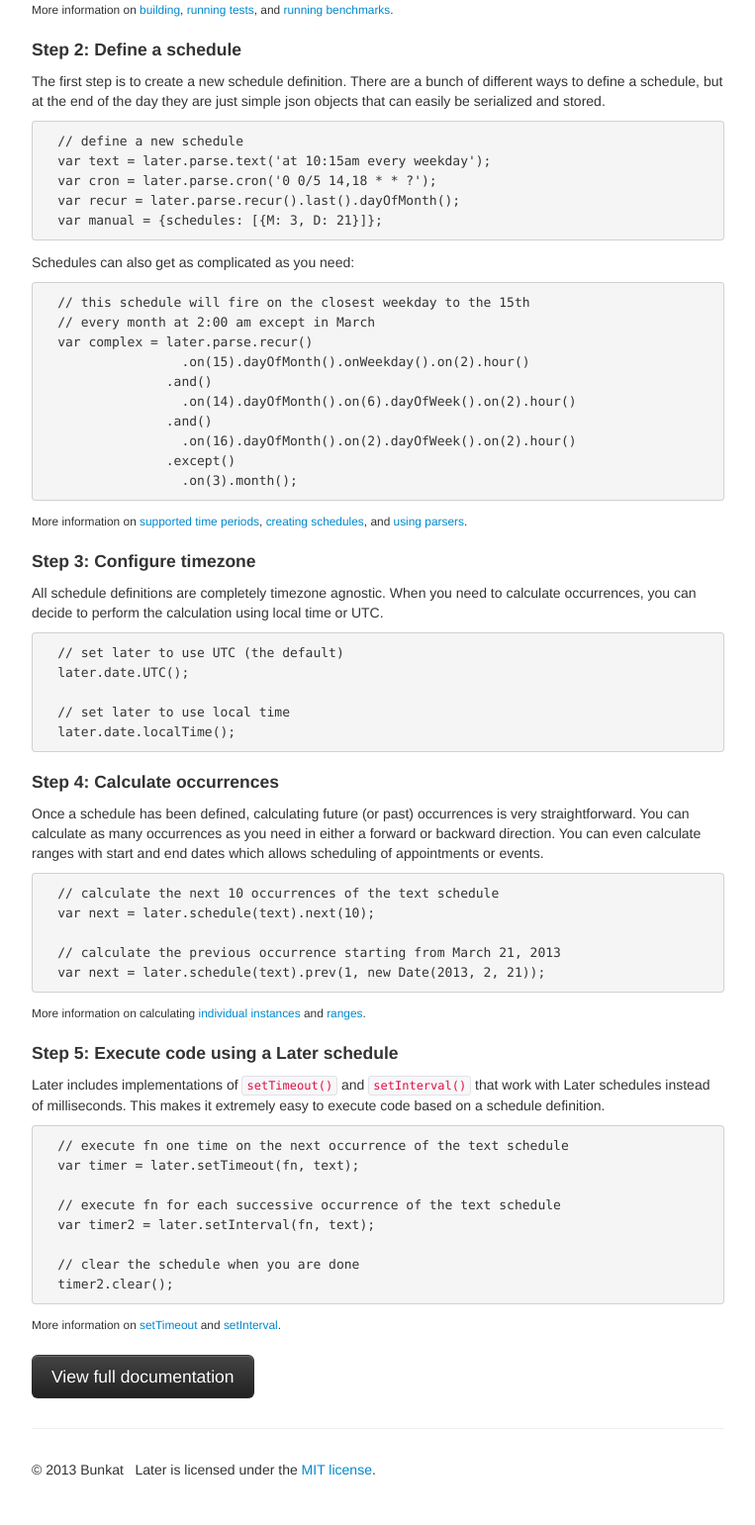
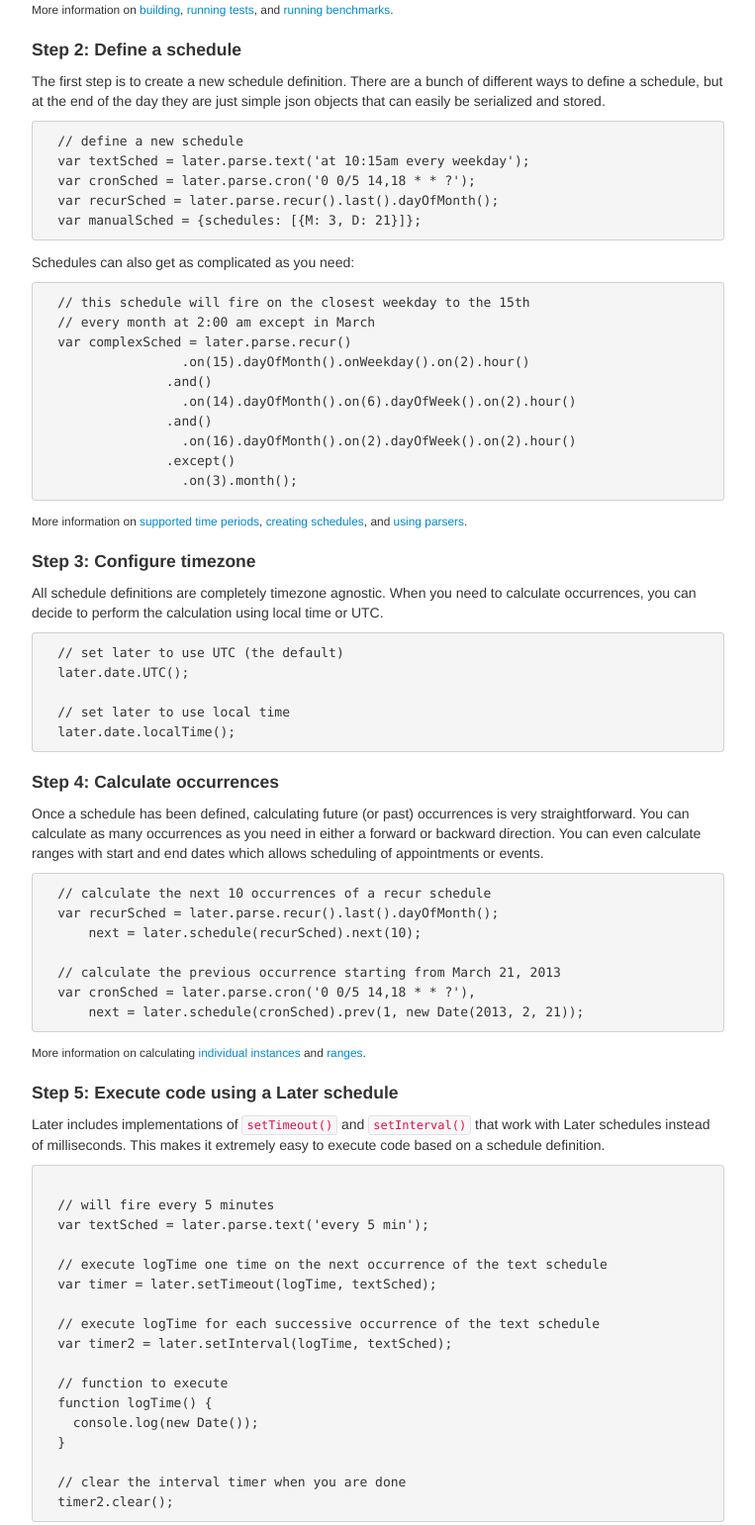
Before and after one commit to bunkat/later, a plain HTML site: page index.html in a window 1280 px wide. Shown: the part 1818-3359 px from the top of the page at 99% size, without its empty margins (258-1021 px from the left). Drawn offline with Linux system fonts and the light colour scheme.

Commit message:
updated examples

```diff
--- a/index.html
+++ b/index.html
@@ -204,10 +204,10 @@
 
 <pre>
   // define a new schedule
-  var text = later.parse.text('at 10:15am every weekday');
-  var cron = later.parse.cron('0 0/5 14,18 * * ?');
-  var recur = later.parse.recur().last().dayOfMonth();
-  var manual = {schedules: [{M: 3, D: 21}]};
+  var textSched = later.parse.text('at 10:15am every weekday');
+  var cronSched = later.parse.cron('0 0/5 14,18 * * ?');
+  var recurSched = later.parse.recur().last().dayOfMonth();
+  var manualSched = {schedules: [{M: 3, D: 21}]};
 </pre>
 
           <p>Schedules can also get as complicated as you need:</p>
@@ -215,7 +215,7 @@
 <pre>
   // this schedule will fire on the closest weekday to the 15th
   // every month at 2:00 am except in March
-  var complex = later.parse.recur()
+  var complexSched = later.parse.recur()
                   .on(15).dayOfMonth().onWeekday().on(2).hour()
                 .and()
                   .on(14).dayOfMonth().on(6).dayOfWeek().on(2).hour()
@@ -252,11 +252,13 @@
             of appointments or events.</p>
 
 <pre>
-  // calculate the next 10 occurrences of the text schedule
-  var next = later.schedule(text).next(10);
+  // calculate the next 10 occurrences of a recur schedule
+  var recurSched = later.parse.recur().last().dayOfMonth();
+      next = later.schedule(recurSched).next(10);
 
   // calculate the previous occurrence starting from March 21, 2013
-  var next = later.schedule(text).prev(1, new Date(2013, 2, 21));
+  var cronSched = later.parse.cron('0 0/5 14,18 * * ?'),
+      next = later.schedule(cronSched).prev(1, new Date(2013, 2, 21));
 </pre>
 
           <small>More information on calculating
@@ -270,13 +272,22 @@
             on a schedule definition.</p>
 
 <pre>
-  // execute fn one time on the next occurrence of the text schedule
-  var timer = later.setTimeout(fn, text);
 
-  // execute fn for each successive occurrence of the text schedule
-  var timer2 = later.setInterval(fn, text);
+  // will fire every 5 minutes
+  var textSched = later.parse.text('every 5 min');
 
-  // clear the schedule when you are done
+  // execute logTime one time on the next occurrence of the text schedule
+  var timer = later.setTimeout(logTime, textSched);
+
+  // execute logTime for each successive occurrence of the text schedule
+  var timer2 = later.setInterval(logTime, textSched);
+
+  // function to execute
+  function logTime() {
+    console.log(new Date());
+  }
+
+  // clear the interval timer when you are done
   timer2.clear();
 </pre>
         <small>More information on
```
